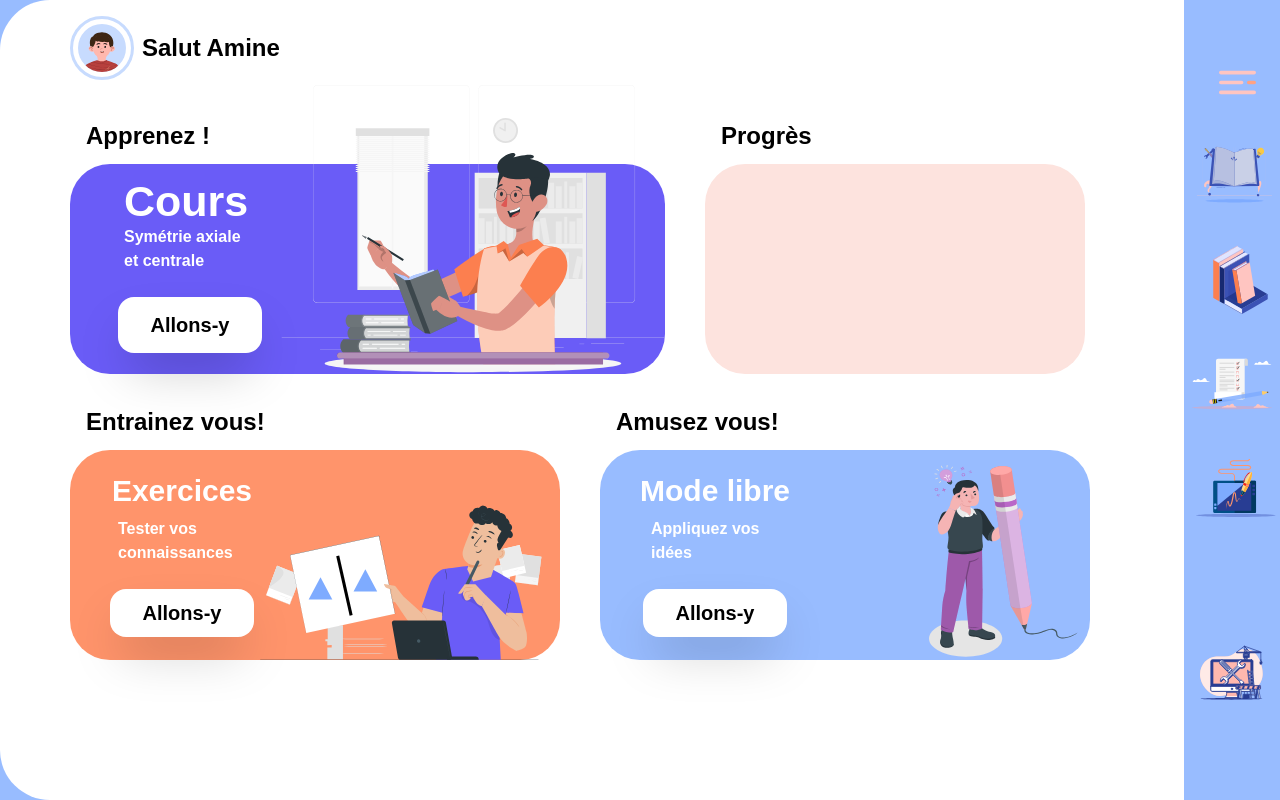
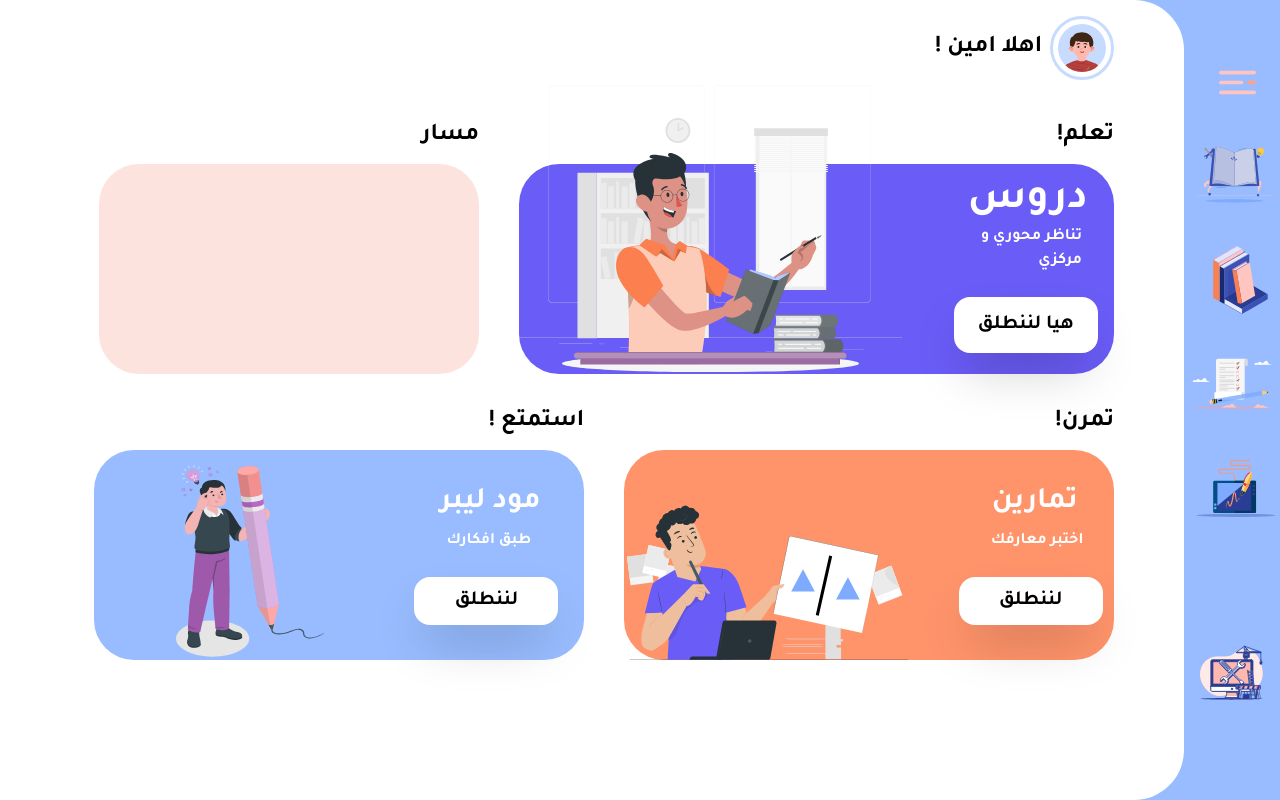
Before and after one commit to Abdelalim03/Projet2CP, a React (Create React App) app: page /home/cours in a window 1280 px wide. Built offline with nearby package versions, Linux system fonts and the light colour scheme; the HTML template or start-up script is replaced by a standard one; a web font is replaced by a local one.

Commit message:
exercices

```diff
--- a/data/db.json
+++ b/data/db.json
@@ -1,7 +1,7 @@
 {
   "parametres": {
-    "langue": "arabe",
-    "currentUser": 1
+    "langue": "",
+    "currentUser": 0
   },
   "users": [
     {
--- a/src/App.js
+++ b/src/App.js
@@ -2,6 +2,7 @@ import { BrowserRouter as Router, Routes, Route } from "react-router-dom";
 import NoPage from "./pages/NoPage/NoPage";
 import Landing from "./pages/Landing/Landing";
 import Menu from "./pages/Menu/Menu";
+import MenuAr from "./pages/Menu/MenuAr";
 import Avatar from "./pages/Avatar/Avatar";
 import EtesVous from "./pages/EtesVous/EtesVous";
 import Nom from "./pages/Nom/Nom";
@@ -28,7 +29,7 @@ function App() {
         <Route path="*" element={<NoPage />} />
 
         <Route path="home/:id" element={<Layout />} >
-          <Route index element={<Menu />} />
+          <Route index element={<MenuAr />} />
           <Route path="cours" element={<Cours2 />} />
           <Route path="courscontent" element={<CoursContent />} />
           <Route path="quiz" element={<Quiz />} />
--- a/src/Components/UserTitleAr.js
+++ b/src/Components/UserTitleAr.js
@@ -2,14 +2,14 @@ import React from 'react'
 
 export default function UserTitleAr(props) {
   return (
-    <div className="flex items-center lg:gap-2 gap-1 ">
+    <div className="flex flex-row-reverse items-center lg:gap-2 gap-1 ">
         <div className=" flex justify-center items-center rounded-full lg:h-16 lg:w-16 md:h-12 md:w-12 lg:border-[3.5px] md:border-2 border-symapp-blue-light">
           <img
             className="rounded-full bg-symapp-blue-light lg:h-12 md:h-10 md:w-10 lg:w-12 pt-2 "
             src={`/menu/${props.userImage}.svg`}
           />
         </div>
-        <p className="lg:text-2xl font-['Tajawal'] md:text-base font-bold"> مرحبا {props.userName} !</p>
+        <p dir='rtl' className="lg:text-2xl font-['Tajawal'] md:text-base font-bold"> {props.message} {props.userName} !</p>
     </div>
   )
 }
--- a/src/pages/Menu/MenuAr.js
+++ b/src/pages/Menu/MenuAr.js
@@ -8,7 +8,7 @@ export default function Menu() {
     // <div className=" bg-symapp-blue-light-second">
 
     <div className=" symapp-container-Ar items-end  ">
-      <UserTitleAr message =' ! اهلا' userName=" امين "  userImage="PersonPic" />
+      <UserTitleAr message =' اهلا' userName=" امين "  userImage="PersonPic" />
 
       <div className="flex flex-col lg:gap-8 md:gap-3  ">
         <div className="flex flex-row-reverse lg:gap-10 md:gap-4  ">
```
